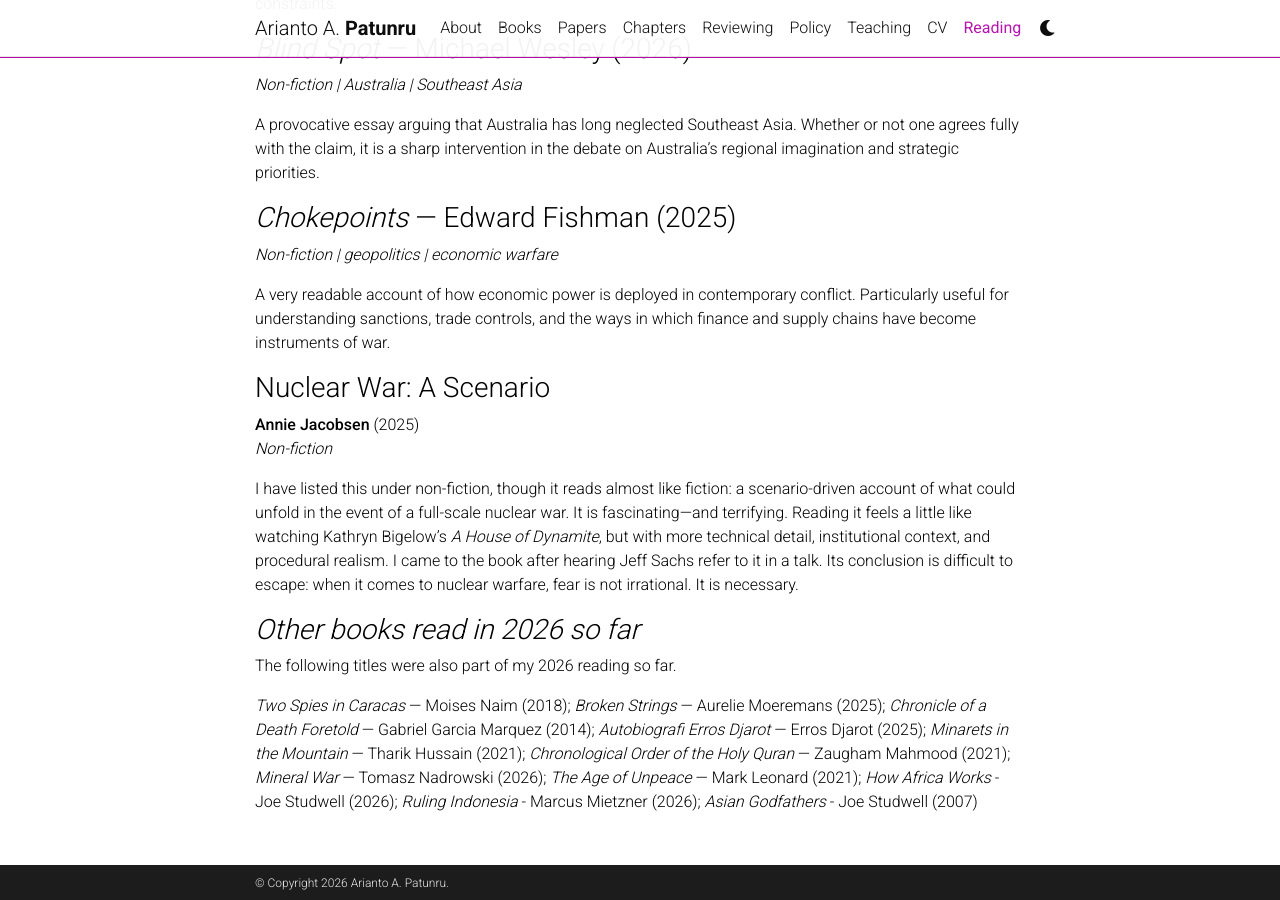
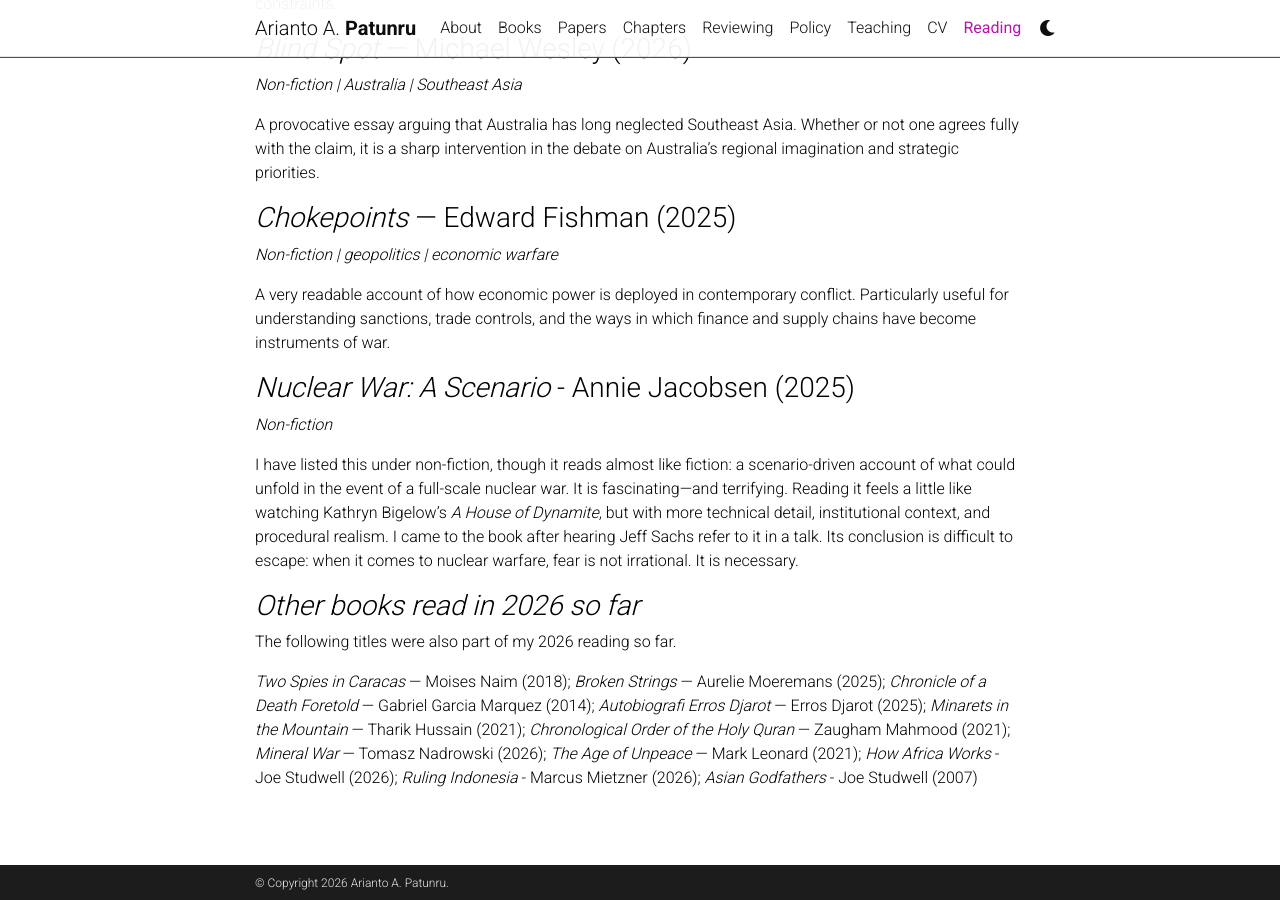
Before and after one commit to patunru/patunru.github.io, a Jekyll site: the page built from _pages/reading.md, in a window 1280 px wide and 900 px high, scrolled down 1398 px. Built offline with Jekyll 4.4.1, drawn with Linux system fonts in a browser that asks for light colours; comment, search, counter and statistics services are not loaded; a style sheet for code colours, icons or effects is not loaded.

```diff
--- a/_pages/reading.md
+++ b/_pages/reading.md
@@ -58,8 +58,7 @@ A provocative essay arguing that Australia has long neglected Southeast Asia. Wh
 
 A very readable account of how economic power is deployed in contemporary conflict. Particularly useful for understanding sanctions, trade controls, and the ways in which finance and supply chains have become instruments of war.
 
-### Nuclear War: A Scenario
-**Annie Jacobsen** (2025)
+### *Nuclear War: A Scenario* - Annie Jacobsen (2025)
 *Non-fiction*
 
 I have listed this under non-fiction, though it reads almost like fiction: a scenario-driven account of what could unfold in the event of a full-scale nuclear war. It is fascinating—and terrifying. Reading it feels a little like watching Kathryn Bigelow’s *A House of Dynamite*, but with more technical detail, institutional context, and procedural realism. I came to the book after hearing Jeff Sachs refer to it in a talk. Its conclusion is difficult to escape: when it comes to nuclear warfare, fear is not irrational. It is necessary.
```
